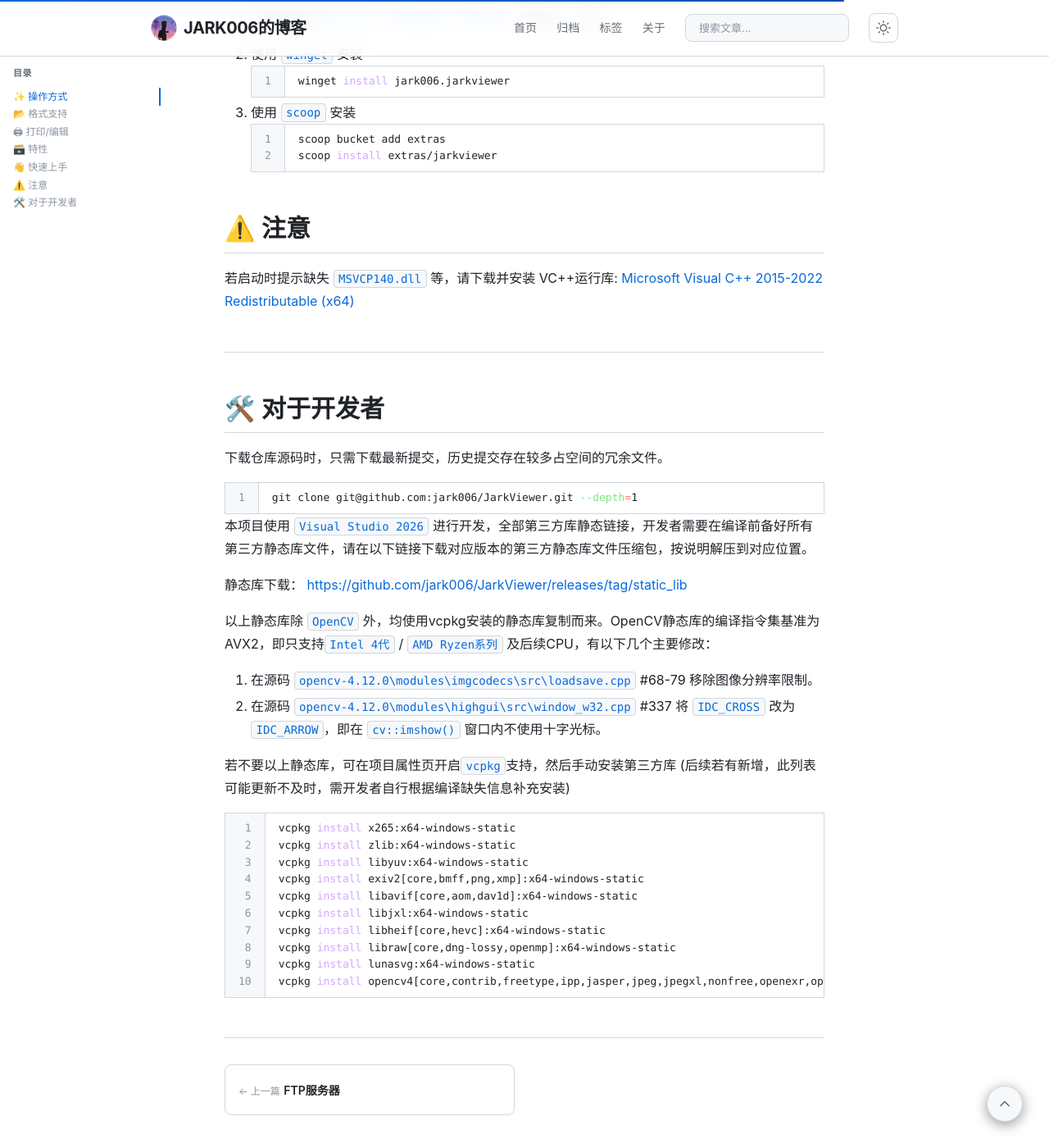
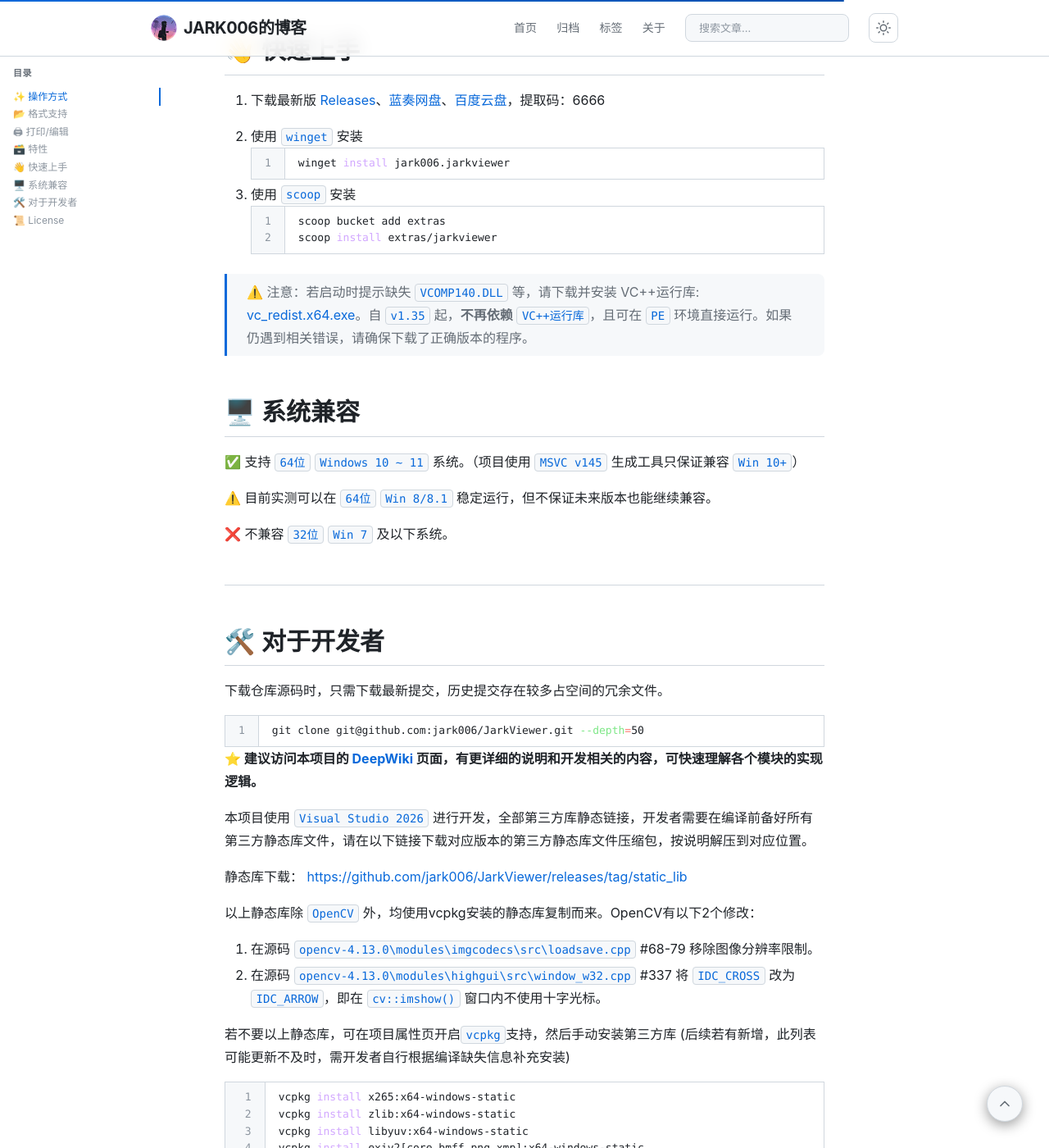
Before and after one commit to jark006/jark006.github.io, a Jekyll site: the page built from _posts/2025-04-25-JarkViewer.md, in a window 1280 px wide and 1400 px high, scrolled down 2626 px. Shown: the whole window at 82% size. Built offline with Jekyll 4.4.1, drawn with Linux system fonts in a browser that asks for light colours; some of the changed text lies outside the part shown.

Commit message:
更新JarkViewer文章

````diff
--- a/_posts/2025-04-25-JarkViewer.md
+++ b/_posts/2025-04-25-JarkViewer.md
@@ -1,10 +1,10 @@
 ---
 layout: post_notitle
-title: JarkViwer看图
+title: JarkViewer 看图
 icon: /images/jarkviewer/ico.png
 header-style: text
 comments: false
-excerpt: 一款轻量且飞快的看图软件，支持 AVIF、HEIC、JPEG-XL 和 实况照片 等超多新兴图像格式！
+excerpt: 一款简约且飞快的看图软件，支持从 JPEG 到 AVIF、HEIC、JPEG XL 等最新格式，iOS 和 Android 实况照片也能流畅浏览。
 ---
 
 <div align="center">
@@ -14,7 +14,9 @@
 <br>
 </div>
 
-![Version](https://img.shields.io/github/v/release/jark006/JarkViewer) ![Download](https://img.shields.io/github/downloads/jark006/jarkviewer/total) ![Stars](https://img.shields.io/github/stars/jark006/JarkViewer) ![License](https://img.shields.io/github/license/jark006/JarkViewer) ![Platform](https://img.shields.io/badge/OS-Windows%2010/11%2064%20bit-00adef.svg)
+![Version](https://img.shields.io/github/v/release/jark006/JarkViewer) ![Download](https://img.shields.io/github/downloads/jark006/jarkviewer/total) [![SourceForge](https://img.shields.io/badge/SourceForge-Download-orange)](https://sourceforge.net/projects/jarkviewer.mirror/) ![License](https://img.shields.io/github/license/jark006/JarkViewer) ![Platform](https://img.shields.io/badge/OS-Windows%2010/11%2064%20bit-00adef.svg) [![DeepWiki](https://deepwiki.com/badge.svg)](https://deepwiki.com/jark006/JarkViewer)
+
+**JarkViewer** 是一款简约且飞快的看图软件，支持从 JPEG 到 AVIF、HEIC 和 JPEG XL 等最新格式的超多图像格式！即使是 iOS 和 Android 的实况照片也能流畅浏览。
 
 ![预览](/images/jarkviewer/preview.png)
 
@@ -36,9 +38,9 @@
 
 ## 📂 格式支持
 
-- **静态**：`apng avif avifs bmp bpg dib exr gif hdr heic heif ico icon jfif jp2 jpe jpeg jpg jxl jxr livp pbm pfm pgm pic png pnm ppm psd pxm qoi ras sr svg tga tif tiff webp wp2`
-- **动态**：`gif webp png apng jxl bpg avif`
-- **实况**：`livp(IOS LivePhoto) jpg/heic/heif(Android MicroVideo/MotionPhoto)` *暂不支持播放音频*
+- **静态**：`apng avif avifs blp bmp dib exr gif hdr heic heif ico icon jfif jp2 jpe jpeg jpg jxl jxr livp pbm pfm pgm pic png pnm ppm psd pxm qoi ras sr svg tga tif tiff webp wp2`
+- **动态**：`gif webp png apng jxl avif`
+- **实况**：`livp(IOS LivePhoto) jpg/heic/heif(Android MicroVideo/MotionPhoto)` *⚠️ 暂不支持播放声音*
 - **RAW**：`3fr ari arw bay cap cr2 cr3 crw dcr dcs dng drf eip erf fff gpr iiq k25 kdc mdc mef mos mrw nef nrw orf pef ptx r3d raf raw rw2 rwl rwz sr2 srf srw x3f`
 
 ---
@@ -59,26 +61,32 @@
 1. 🍀 全静态链接编译，原生绿色单文件
 1. ✅ 自动记忆上次窗口位置/尺寸
 1. ♟️ 图片透明区域使用国际象棋棋盘背景
-1. 📖 支持读取开源AI生成图像的提示词信息【StableDiffusion WebUI、ComfyUI输出的图像一般都会内嵌提示词参数或工作流JSON，若图像经过各大网络平台传播重新编码，该信息可能会被移除】
+1. 📖 支持读取开源AI生成图像的提示词信息【StableDiffusion WebUI、ComfyUI输出的图像一般都会内嵌提示词参数或工作流JSON，⚠ 若图像经过各大网络平台传播重新编码，该信息可能会被移除】
 
 ## 👋 快速上手
 
 1. 下载最新版 [Releases](https://github.com/jark006/JarkViewer/releases)、[蓝奏网盘](https://jark006.lanzout.com/b0ko7mczg)、[百度云盘](https://pan.baidu.com/s/1ka7p__WVw2du3mnOfqWceQ?pwd=6666)，提取码：6666
 
-1. 使用 `winget` 安装
+2. 使用 `winget` 安装
 ```sh
 winget install jark006.jarkviewer
 ```
 
-2. 使用 `scoop` 安装
+3. 使用 `scoop` 安装
 ```sh
 scoop bucket add extras
 scoop install extras/jarkviewer
 ```
 
-## ⚠️ 注意
+> ⚠️ 注意：若启动时提示缺失 `VCOMP140.DLL` 等，请下载并安装 VC++运行库: [vc_redist.x64.exe](https://aka.ms/vs/18/release/vc_redist.x64.exe)。自 `v1.35` 起，**不再依赖** `VC++运行库`，且可在 `PE` 环境直接运行。如果仍遇到相关错误，请确保下载了正确版本的程序。
 
-若启动时提示缺失 `MSVCP140.dll` 等，请下载并安装 VC++运行库: [Microsoft Visual C++ 2015-2022 Redistributable (x64)](https://aka.ms/vs/17/release/vc_redist.x64.exe)
+## 🖥️ 系统兼容
+
+✅ 支持 `64位` `Windows 10 ~ 11` 系统。（项目使用 `MSVC v145` 生成工具只保证兼容 `Win 10+`）
+
+⚠️ 目前实测可以在 `64位` `Win 8/8.1` 稳定运行，但不保证未来版本也能继续兼容。
+
+❌ 不兼容 `32位` `Win 7` 及以下系统。
 
 ---
 
@@ -86,16 +94,18 @@
 
 下载仓库源码时，只需下载最新提交，历史提交存在较多占空间的冗余文件。
 ```sh
-git clone git@github.com:jark006/JarkViewer.git --depth=1
+git clone git@github.com:jark006/JarkViewer.git --depth=50
 ```
+
+**⭐ 建议访问本项目的 [DeepWiki](https://deepwiki.com/jark006/JarkViewer) 页面，有更详细的说明和开发相关的内容，可快速理解各个模块的实现逻辑。**
 
 本项目使用 `Visual Studio 2026` 进行开发，全部第三方库静态链接，开发者需要在编译前备好所有第三方静态库文件，请在以下链接下载对应版本的第三方静态库文件压缩包，按说明解压到对应位置。
 
 静态库下载： [https://github.com/jark006/JarkViewer/releases/tag/static_lib](https://github.com/jark006/JarkViewer/releases/tag/static_lib)
 
-以上静态库除 `OpenCV` 外，均使用vcpkg安装的静态库复制而来。OpenCV静态库的编译指令集基准为AVX2，即只支持`Intel 4代` / `AMD Ryzen系列` 及后续CPU，有以下几个主要修改：
-1. 在源码 `opencv-4.12.0\modules\imgcodecs\src\loadsave.cpp` #68-79 移除图像分辨率限制。
-1. 在源码 `opencv-4.12.0\modules\highgui\src\window_w32.cpp` #337 将 `IDC_CROSS` 改为 `IDC_ARROW`，即在 `cv::imshow()` 窗口内不使用十字光标。
+以上静态库除 `OpenCV` 外，均使用vcpkg安装的静态库复制而来。OpenCV有以下2个修改：
+1. 在源码 `opencv-4.13.0\modules\imgcodecs\src\loadsave.cpp` #68-79 移除图像分辨率限制。
+1. 在源码 `opencv-4.13.0\modules\highgui\src\window_w32.cpp` #337 将 `IDC_CROSS` 改为 `IDC_ARROW`，即在 `cv::imshow()` 窗口内不使用十字光标。
 
 
 若不要以上静态库，可在项目属性页开启`vcpkg`支持，然后手动安装第三方库 (后续若有新增，此列表可能更新不及时，需开发者自行根据编译缺失信息补充安装)
@@ -110,5 +120,12 @@
 vcpkg install libheif[core,hevc]:x64-windows-static
 vcpkg install libraw[core,dng-lossy,openmp]:x64-windows-static
 vcpkg install lunasvg:x64-windows-static
+vcpkg install ffmpeg:x64-windows-static
 vcpkg install opencv4[core,contrib,freetype,ipp,jasper,jpeg,jpegxl,nonfree,openexr,opengl,openjpeg,png,tiff,webp,world]:x64-windows-static
 ```
+
+---
+
+## 📜 License
+
+本项目采用 GPL-3.0 许可证开放源代码。了解更多内容，请查看 [LICENSE 文件](https://github.com/jark006/JarkViewer/blob/main/LICENSE)。
````
